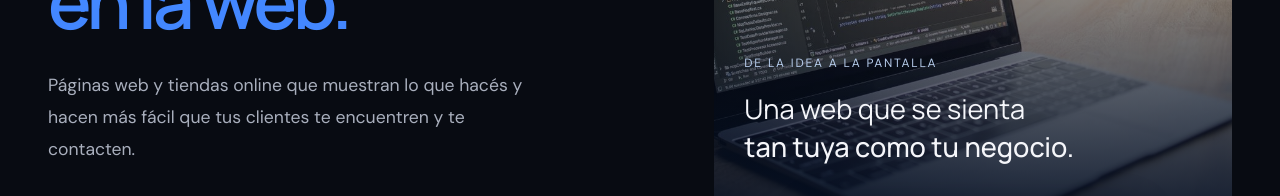
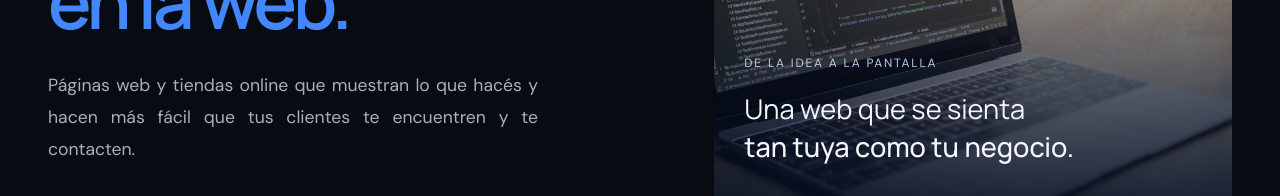
Before and after one commit to mlav-prog/ml-soluciones-web, a React (Vite) app: page / in a window 1280 px wide. Shown: the part 426-622 px from the top of the page. Built offline with nearby package versions, Linux system fonts and the light colour scheme.

Commit message:
Justify left-aligned body copy

```diff
--- a/src/styles.css
+++ b/src/styles.css
@@ -109,3 +109,20 @@ input:focus,select:focus,textarea:focus{outline:2px solid #387cff;outline-offset
 .form-trap{display:none}.form-alternative{display:block;text-align:center;font-size:.85rem;margin-top:18px;color:#bcd5ff;text-decoration:underline;text-underline-offset:4px}.services h3{min-height:2.4em}.steps h3{min-height:1.2em}
 @media(max-width:950px){.main-nav{gap:16px;font-size:.85rem}.faq{gap:35px}.project-info{padding:20px}}
 @media(max-width:700px){.main-header{min-height:88px;flex-wrap:wrap;gap:0;padding:12px 0}.menu-toggle{display:flex;align-items:center;gap:10px;min-height:44px;padding:10px 12px;border:1px solid #344563;border-radius:7px;background:#111c2d;color:white;font:inherit;font-size:.9rem;cursor:pointer}.main-header .main-nav{display:none}.main-header .main-nav.is-open{display:flex;width:100%;flex-direction:column;align-items:stretch;gap:0;padding:14px 0 6px}.main-nav>a{padding:14px 12px;min-height:48px}.main-nav .nav-contact{margin-top:10px}.faq{grid-template-columns:1fr;gap:32px;padding-top:55px;padding-bottom:65px}.faq summary{font-size:1rem}.projects{gap:28px}.project-cover{height:145px}.project-info p{min-height:0}.services h3{min-height:0}}
+/* Justify prose while preserving headings, labels and centered controls. */
+.intro,
+.section-heading>p,
+.services article>p,
+.project-info>p,
+.about-copy>p,
+.steps article>p,
+.contact-copy>p:not(.eyebrow),
+.faq>div>p:not(.eyebrow),
+.faq details>p,
+.form-note,
+.footer-brand>p{
+  text-align:justify;
+  text-align-last:start;
+  hyphens:auto;
+  overflow-wrap:break-word;
+}
```
